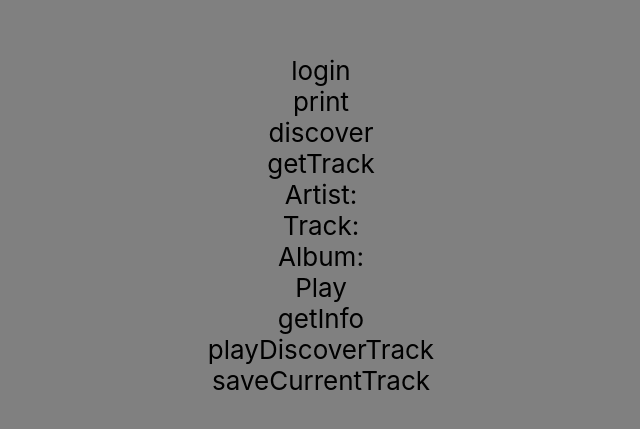
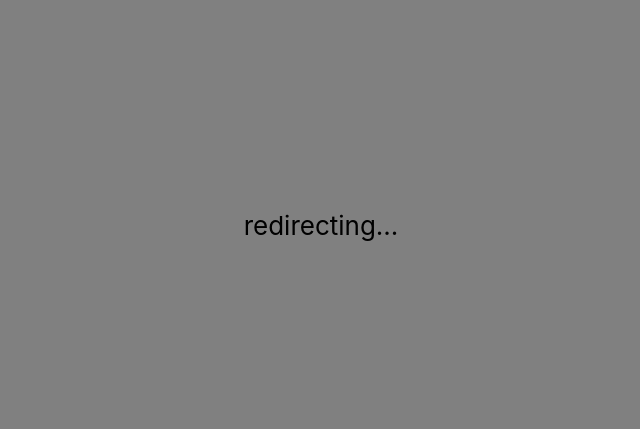
Before and after one commit to gorgzhang/minimal-listening, a React (Create React App) app: page /redirect in a window 1280 px wide. Shown: the part 175-604 px from the top of the page, without its empty margins (319-959 px from the left). Built offline with nearby package versions, Linux system fonts and the light colour scheme.

Commit message:
redirect done

```diff
--- a/src/App.js
+++ b/src/App.js
@@ -1,23 +1,19 @@
 import React, { Component } from 'react';
-// import {BrowserRouter as Router, Route, Link} from "react-router-dom";
-import Login from './components/Login.js'
+import Home from './components/Home.js'
+import RedirectPage from './components/RedirectPage.js'
+import {BrowserRouter as Router, Route} from "react-router-dom";
 import './css/App.css';
 
 class App extends Component {
+
   render() {
     return (
-      <div className="App">
-        <Login/>
-        {/*
-        <Router>
-          <Link to="/">Login</Link>
-          <Link to="/discover/">Discover</Link>
-          <Route path="/" exact render={() => <Login/>}/>
-          <Route path="/discover/" exact render={() => <Button name="discover" action={this.logState}/>}/>
-        </Router>
-        */}
-      </div>
-
+      <Router>
+        <div className='App'>
+          <Route exact path="/" component={Home} />
+          <Route exact path="/redirect" component={RedirectPage} />
+        </div>
+      </Router>
     );
   }
 }
--- a/src/components/Login.js
+++ b/src/components/Home.js
@@ -1,35 +1,33 @@
 import React, { Component } from 'react';
-// import {BrowserRouter as Router, Route, Link} from "react-router-dom";
 import Button from './Button.js';
+import Track from './Track.js';
 import './../css/App.css';
+import './../css/Home.css';
 import axios from 'axios'
+
 
 const CORS_ANYWHERE = "https://cors-anywhere.herokuapp.com/"
 
-export default class Login extends Component {
+export default class Home extends Component {
 
   constructor(props) {
     super(props)
-
+    var accessToken = null;
+    if (this.props.location.state) {
+      accessToken = this.props.location.state.token
+    }
     this.playerCheckInterval = null;
-    var hash = document.location["hash"]
-    // var at = "BQDp8lcACW2zfTWnGh-ecgDx041AuwDk2STSRwRzglhc0GaaNVk_a6GOdl72P3oS-30_9Tl3CXEZjzwjHeQddr_POAHaHzojP8MJ9RA7WbtkxjMHJZ-l4FlhXt1HxdjSb6lOOyPdNw9p3UK_miMqKe-Mx2WfOxRaH_Y"
-    // var hash = "#access_token=" + at + "&token_type=Bearer&expires_in=3600"
-
-    if (hash) {
-      // Logged in
-      var token = hash.split("=")[1].split("&")[0]
-      console.log(token)
-      // Get 50 recent album releases
-      var DISC_REQ_URL = "https://api.spotify.com/v1/browse/new-releases?country=US&limit=50&access_token=" + token
+    if (accessToken) {
+      // Logged in - Get 50 recent album releases
+      var DISC_REQ_URL = "https://api.spotify.com/v1/browse/new-releases?country=US&limit=50&access_token=" + accessToken
       axios.get(CORS_ANYWHERE + DISC_REQ_URL)
         .then(response => {
-            console.log(response.data.albums)
             this.state = {
               loggedIn: true,
-              accessToken: token,
+              accessToken: accessToken,
               newMusic: response.data.albums.items,
-              currTrack: null,
+              displayTrackInfo: false,
+              saved: false,
             }
           }
         ).catch(function (err) {
@@ -42,24 +40,21 @@ export default class Login extends Component {
       // Not logged in yet
       this.state = {
         loggedIn: false,
-        accessToken: null,
-        newMusic: null,
-        currTrack: null,
+        displayTrackInfo: false,
+        saved: false,
       }
     }
-    this.getTrack = this.getTrack.bind(this)
+    this.getDiscoverTrack = this.getDiscoverTrack.bind(this)
     this.logState = this.logState.bind(this)
     this.getCurrentTrack = this.getCurrentTrack.bind(this)
   }
 
-
-
   /** START PLAYER FUNCTIONS **/
 
+  // Wait for player to load
   checkForPlayer() {
-    var accessToken = this.state.accessToken;
-
-    if (window.Spotify !== null) {
+    if (this.state && this.state.loggedIn && window.Spotify) {
+      var accessToken = this.state.accessToken;
       this.player = new window.Spotify.Player({
         name: "Minimal Player",
         getOAuthToken: cb => { cb(accessToken); },
@@ -70,6 +65,7 @@ export default class Login extends Component {
     }
   }
 
+  // Listeners for the player
   createEventHandlers() {
     this.player.on('initialization_error', e => { console.error(e); });
     this.player.on('authentication_error', e => {
@@ -85,7 +81,6 @@ export default class Login extends Component {
     // Ready
     this.player.on('ready', async data => {
       let { device_id } = data;
-      console.log("Let the music play on!");
       await this.setState({
         ...this.state,
         deviceId: device_id
@@ -100,6 +95,7 @@ export default class Login extends Component {
       const currTrack = currState.track_window.current_track;
       const currTrackName = currTrack.name;
       const currAlbumName = currTrack.album.name;
+      const currAlbumImage = currTrack.album.images[0].url
       const currArtistName = currTrack.artists
         .map(artist => artist.name)
         .join(", ");
@@ -109,12 +105,14 @@ export default class Login extends Component {
         currTrack,
         currTrackName,
         currAlbumName,
+        currAlbumImage,
         currArtistName,
         playing
       });
     }
   }
 
+  // Automatically play in web instead of desktop app
   transferPlaybackHere() {
     const { deviceId, accessToken } = this.state;
     fetch("https://api.spotify.com/v1/me/player", {
@@ -130,6 +128,7 @@ export default class Login extends Component {
     })
   }
 
+  // Toggle play/pause
   onPlayClick() {
     this.player.togglePlay();
   }
@@ -138,28 +137,22 @@ export default class Login extends Component {
 
   /** START TRACK PARSING **/
 
-  getTrack() {
+  // Discover New Track from releases
+  async getDiscoverTrack() {
     if (this.state.loggedIn) {
-      console.log("hello")
       var index = Math.floor(Math.random() * 50)
       var currAlbum = this.state.newMusic[index]
-      this.parseAlbum(currAlbum)
+      var currAlbumLength = currAlbum.total_tracks
+      var offSet =  Math.floor(Math.random() * currAlbumLength)
+      await this.setDiscoverTrackFromAlbum(currAlbum.id, offSet)
     }
   }
 
-  parseAlbum(album) {
-    console.log(album)
-    var albumLength = album.total_tracks
-    var offSet =  Math.floor(Math.random() * albumLength)
-    this.getTrackFromAlbum(album.id, offSet)
-    this.setAlbumSettings(album)
-  }
-
-  getTrackFromAlbum(albumId, offset) {
+  // Set discover track state
+  async setDiscoverTrackFromAlbum(albumId, offset) {
     var TRACK_REQ_URL = "https://api.spotify.com/v1/albums/" + albumId + "/tracks/?access_token=" + this.state.accessToken + "&offset=" + offset
-    axios.get(CORS_ANYWHERE + TRACK_REQ_URL)
+    await axios.get(CORS_ANYWHERE + TRACK_REQ_URL)
       .then(response => {
-          console.log(response.data.items[0])
           this.setState({
             ...this.state,
             discoverTrack: response.data.items[0],
@@ -171,47 +164,30 @@ export default class Login extends Component {
       )
   }
 
-  async setAlbumSettings(album) {
-    console.log("hello")
-    await this.setState({
-      ...this.state,
-      discoverAlbumName: album.name,
-      discoverAlbumReleaseDate: album.release_date,
-      discoverAlbumId: album.id
-    })
-  }
-
   /** END TRACK PARSING **/
 
   /** START TRACK INFO **/
 
+  // Get info about what's currently playing
   getCurrentTrack() {
     if (this.state && this.state.deviceId) {
       const CURR_TRACK_URL = "https://api.spotify.com/v1/me/player/currently-playing/?access_token=" + this.state.accessToken
-      console.log(CURR_TRACK_URL)
       axios.get(CORS_ANYWHERE + CURR_TRACK_URL)
         .then(response => {
+          console.log("I dont use this yet...")
           console.log(response.data)
         })
         .catch(function (err) {
             console.log(err);
           }
         )
-
     }
   }
 
-  getTrackDetails(sid) {
-    if (this.state.deviceId !== null) {
-      console.log("hello")
-    }
-
-  }
-
-  playDiscoverTrack() {
+  // Query a discover track and play it
+  async playDiscoverTrack() {
     if (this.state && this.state.deviceId) {
-      this.getTrack()
-      setTimeout(() => {
+        await this.getDiscoverTrack()
         var trackURI = this.state.discoverTrack.uri
         fetch("https://api.spotify.com/v1/me/player/play", {
           method: "PUT",
@@ -222,11 +198,11 @@ export default class Login extends Component {
           body: JSON.stringify({
             "uris": [trackURI]
           }),
-        })
-      }, 500)
+        }).then(() => {this.setState({...this.state, saved: false})})
     }
   }
 
+  // Save what is currently playing
   saveCurrentTrack() {
     if (this.state && this.state.deviceId) {
       var currTrackId = this.state.currTrack.id
@@ -240,40 +216,56 @@ export default class Login extends Component {
         body: JSON.stringify({
             "ids": [currTrackId]
           }),
+      }).then(() => {
+        this.setState({
+          ...this.state,
+          saved: true
+        })
       })
     }
   }
 
   /** END TRACK INFO **/
 
+  /** START PAGE STATE **/
+
+  // Whether to hide track info or not
+  displayTrackInfo() {
+    this.setState({
+      ...this.state,
+      displayTrackInfo: !this.state.displayTrackInfo
+    })
+  }
+
   logState() {
-    console.log('logging state...')
     if (this.state) {
       console.log(this.state)
     }
   }
 
+  /** END PAGE STATE **/
+
 	render() {
 		return (
-			<div className="login">
-				<Button name="login"/>
-        <Button name="print" action={this.logState}/>
-        <Button name="discover" action={this.discoverNewArtists}/>
-        <Button name="getTrack" action={this.getTrack}/>
-        {this.state && this.state.deviceId !== null && (
+			<div>
+      <Button name="print" action={this.logState}/>
+        {!this.state && (<div> loading... </div>)}
+        {this.state && !this.state.loggedIn && (<Button name="login"/>)}
+        {this.state && this.state.loggedIn && this.state.deviceId && (
           <div>
-            <div>Artist: {this.state.currArtistName}</div>
-            <div>Track: {this.state.currTrackName}</div>
-            <div>Album: {this.state.currAlbumName}</div>
             <Button name={this.state.playing ? "Pause" : "Play"} action={() => this.onPlayClick()}/>
-            <Button name="getInfo" action={this.getCurrentTrack}/>
-            <Button name="playDiscoverTrack" action={() => this.playDiscoverTrack()}/>
-            <Button name="saveCurrentTrack" action={() => this.saveCurrentTrack()}/>
+            <Button name="Discover New Track" action={() => this.playDiscoverTrack()}/>
+            <Button name={this.state.saved ? "Saved!" : "Save Current Track"} action={() => this.saveCurrentTrack()}/>
+            <Button name={this.state.displayTrackInfo ? "Hide Track Info" : "Display Track Info"} action={() => this.displayTrackInfo()}/>
+            {this.state.displayTrackInfo && (
+              <div>
+                <Track track={this.state.currTrack}/>
+              </div>)
+            }
           </div>)
         }
 			</div>
 
 		)
 	}
-
 }
--- /dev/null
+++ b/src/components/RedirectPage.js
@@ -0,0 +1,26 @@
+import React, {Component} from 'react';
+import {Redirect} from 'react-router';
+
+export default class RedirectPage extends Component {
+
+	constructor(props) {
+		super(props)
+		var hash = document.location["hash"]
+		var token = null;
+		if (hash) {
+			token = hash.split("=")[1].split("&")[0]
+		}
+    this.state = {token: token}
+
+	}
+
+	render() {
+		return (
+      <div>
+        {this.state && this.state.token && (<Redirect to={{pathname: "/", state: {token: this.state.token}}}/>)}
+        {(!this.state || !this.state.token) && <div> redirecting... </div>}
+      </div>
+		)
+	}
+
+}
--- /dev/null
+++ b/src/components/Track.js
@@ -0,0 +1,35 @@
+import React, {Component} from 'react';
+
+
+export default class Track extends Component {
+
+	constructor(props) {
+		super(props)
+		this.state = {
+			track: props.track
+		}
+	}
+
+  // Monitor updates to state
+	componentDidUpdate(oldProps) {
+	  if(oldProps.track !== this.props.track) {
+	    this.setState({track: this.props.track})
+	  }
+	}
+
+	render() {
+		return (
+      <div>
+  			{this.state.track &&
+          (<div>
+  					<div>Artist: {this.state.track.artists.map(artist => artist.name).join(", ")} </div>
+            <div>Track: {this.state.track.name} </div>
+            <div>Album: {this.state.track.album.name} </div>
+            <img src={this.state.track.album.images[0].url} alt="album cover"/>
+  				</div>)
+		    }
+      </div>
+		)
+	}
+
+}
--- a/src/css/App.css
+++ b/src/css/App.css
@@ -9,10 +9,3 @@
   align-items: center; /* Vertical */
   flex-direction: column;
 }
-
-.button {
-  margin: 10px;
-  height: 100%;
-  background-color: pink;
-  color: orange;
-}
```
Also changed, not shown: src/components/Button.js (+2 -6 lines), src/css/Home.css (added).
